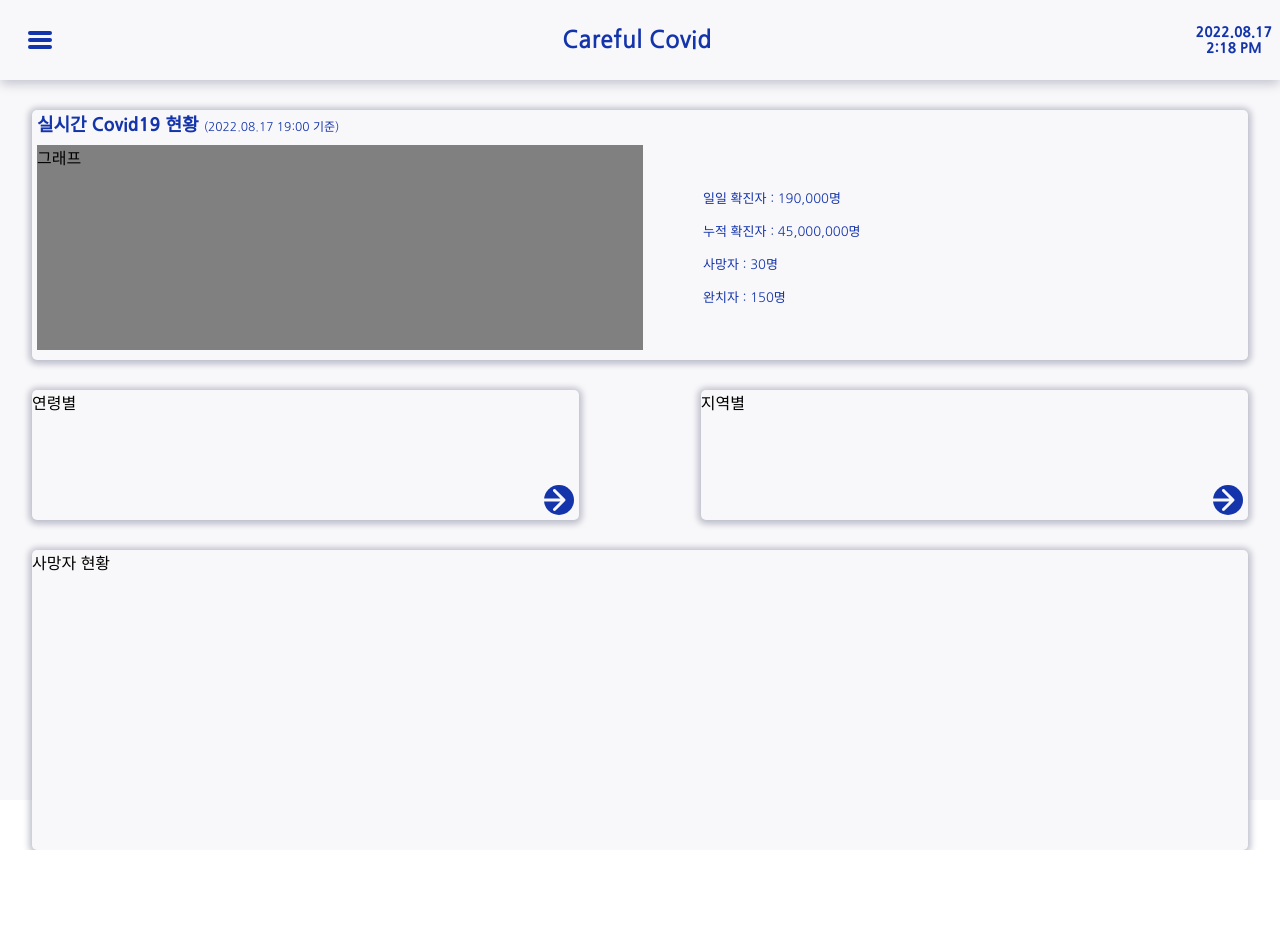
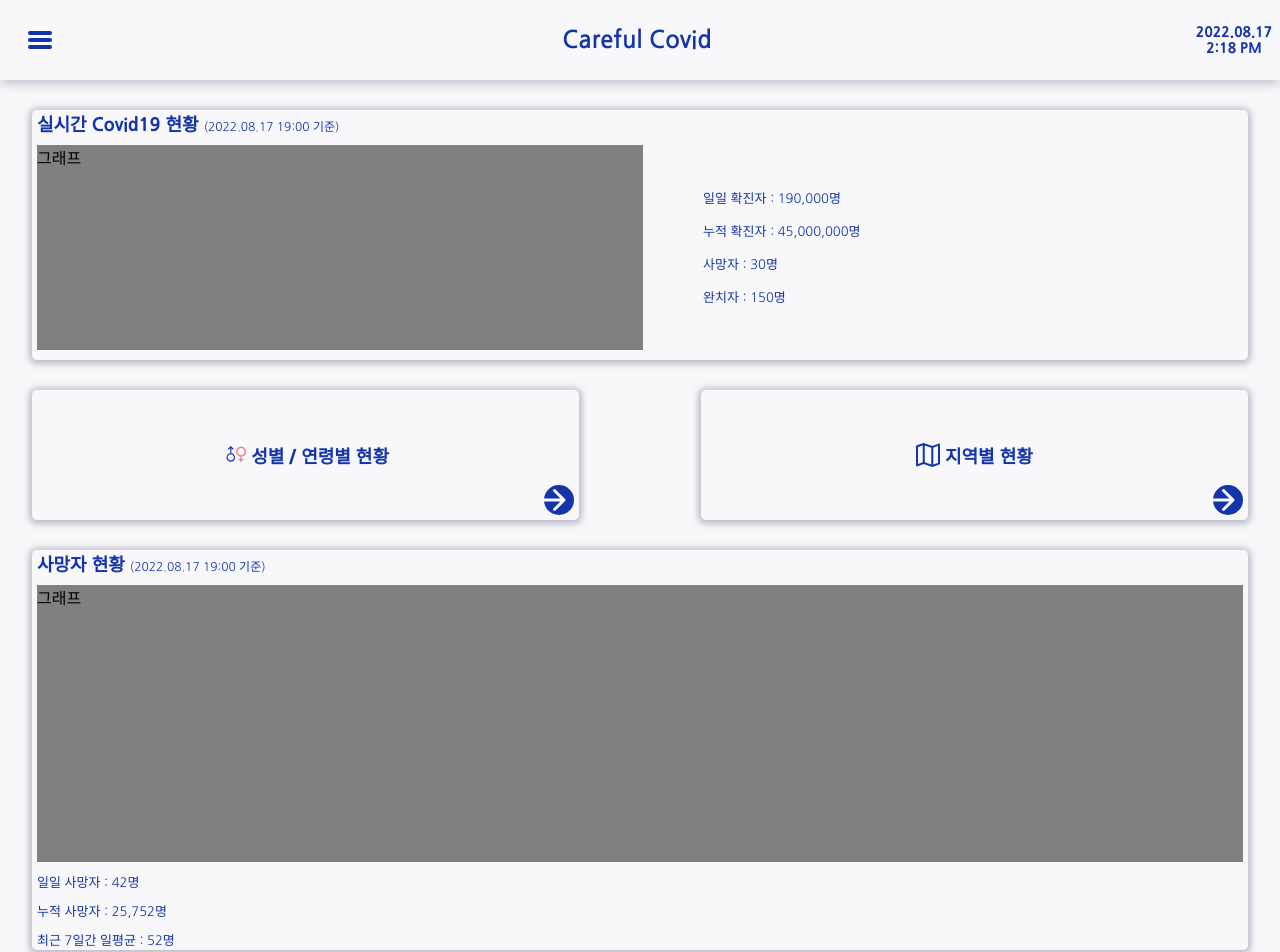
Before and after one commit to DevWonny/Covid19_App, a React (Create React App) app in the folder covid19-react/: page / in a window 1280 px wide. Shown: the top 952 px of the page. Before the commit the page ends 850 px from the top, so only its background shows below. Built offline with nearby package versions, Linux system fonts and the light colour scheme.

Commit message:
feat : 메인 페이지 퍼블리싱 작업 완료

```diff
--- a/covid19-react/src/views/MainPage.jsx
+++ b/covid19-react/src/views/MainPage.jsx
@@ -1,15 +1,17 @@
 import React from "react";
 import styled from "styled-components";
 import NextIcon from "../assets/icon/NextIcon.svg";
+import GenderIcon from "../assets/icon/genderIcon.svg";
+import MapIcon from "../assets/icon/mapIcon.svg";
 
 const MainPage = () => {
   return (
     <MainContainer>
       <LiveStatus>
-        <LiveTitleDiv>
-          <LiveTitle>실시간 Covid19 현황</LiveTitle>
-          <LiveSubTitle>(2022.08.17 19:00 기준)</LiveSubTitle>
-        </LiveTitleDiv>
+        <SectionTitleDiv>
+          <SectionTitle>실시간 Covid19 현황</SectionTitle>
+          <SectionSubTitle>(2022.08.17 19:00 기준)</SectionSubTitle>
+        </SectionTitleDiv>
 
         <LiveContent>
           <LiveGraphDiv>그래프</LiveGraphDiv>
@@ -25,20 +27,38 @@ const MainPage = () => {
 
       <SmallStatusContainer>
         <SmallStatus>
-          연령별
+          <SmallIcon>
+            <img src={GenderIcon} alt="genderIcon" />
+          </SmallIcon>
+          <SmallTitle>성별 / 연령별 현황</SmallTitle>
+
           <NextIconDiv>
             <img src={NextIcon} alt="NextIcon" />
           </NextIconDiv>
         </SmallStatus>
+
         <SmallStatus>
-          지역별
+          <SmallIcon>
+            <img src={MapIcon} alt="mapIcon" />
+          </SmallIcon>
+          <SmallTitle>지역별 현황</SmallTitle>
+
           <NextIconDiv>
             <img src={NextIcon} alt="NextIcon" />
           </NextIconDiv>
         </SmallStatus>
       </SmallStatusContainer>
 
-      <DeathStatus>사망자 현황</DeathStatus>
+      <DeathStatus>
+        <SectionTitleDiv>
+          <SectionTitle>사망자 현황</SectionTitle>
+          <SectionSubTitle>(2022.08.17 19:00 기준)</SectionSubTitle>
+        </SectionTitleDiv>
+        <DeathGraphDiv>그래프</DeathGraphDiv>
+        <DeathText>일일 사망자 : 42명</DeathText>
+        <DeathText>누적 사망자 : 25,752명</DeathText>
+        <DeathText>최근 7일간 일평균 : 52명</DeathText>
+      </DeathStatus>
     </MainContainer>
   );
 };
@@ -50,7 +70,7 @@ const MainContainer = styled.div`
   top: 80px;
   left: 0;
   width: 100%;
-  height: calc(100vh - 80px);
+  overflow: hidden;
   background: #f8f7f9;
 `;
 
@@ -67,17 +87,17 @@ const LiveStatus = styled.div`
   overflow: hidden;
 `;
 
-const LiveTitleDiv = styled.div`
+const SectionTitleDiv = styled.div`
   width: 100%;
   height: 20px;
   line-height: 20px;
 `;
-const LiveTitle = styled.span`
+const SectionTitle = styled.span`
   font-weight: 900;
   font-size: 18px;
   color: #1334ab;
 `;
-const LiveSubTitle = styled.span`
+const SectionSubTitle = styled.span`
   font-size: 12px;
   color: #1334ab;
   margin-left: 5px;
@@ -124,6 +144,25 @@ const SmallStatus = styled.div`
   border-radius: 5px;
   background: #f8f7f9;
   box-sizing: border-box;
+  text-align: center;
+  display: flex;
+  align-items: center;
+  justify-content: center;
+`;
+const SmallTitle = styled.p`
+  font-size: 18px;
+  font-weight: 900;
+  color: #1334ab;
+`;
+const SmallIcon = styled.div`
+  width: 24px;
+  height: 24px;
+  margin-right: 5px;
+
+  & img {
+    width: 100%;
+    height: 100%;
+  }
 `;
 const NextIconDiv = styled.div`
   position: absolute;
@@ -140,10 +179,23 @@ const NextIconDiv = styled.div`
 
 const DeathStatus = styled.div`
   width: 95%;
-  height: 300px;
+  height: 400px;
   box-shadow: 0 1px 6px 3px rgba(9, 21, 64, 0.25);
   border-radius: 5px;
   background: #f8f7f9;
-  margin: 30px auto 0;
+  margin: 30px auto 30px;
   box-sizing: border-box;
+  padding: 5px 0 0 5px;
 `;
+const DeathGraphDiv = styled.div`
+  width: calc(100% - 5px);
+  height: 70%;
+  background: gray;
+  margin-top: 10px;
+`;
+const DeathText = styled.p`
+  margin-top: 10px;
+  margin-bottom: 0;
+  color: #1334ab;
+  font-size: 13px;
+`;
```
